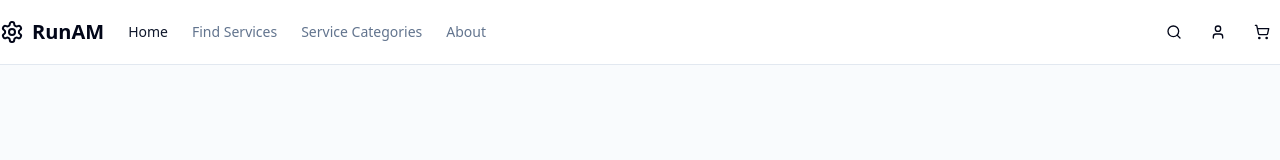
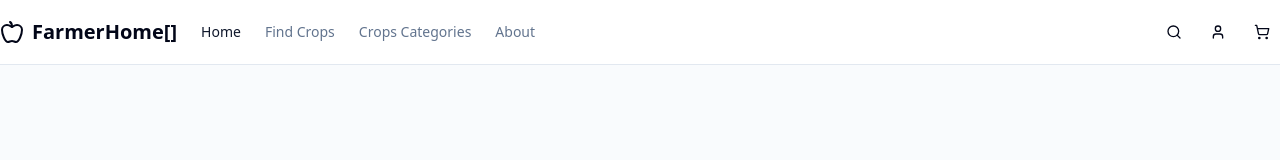
Before and after one commit to urah001/farmproduct, a Next.js app: page / in a window 1280 px wide. Shown: the top 160 px of the page. Built offline with nearby package versions, Linux system fonts and the light colour scheme.

Commit message:
little changes

```diff
--- a/components/ui/header.tsx
+++ b/components/ui/header.tsx
@@ -3,7 +3,7 @@
 import { useState } from "react";
 import Link from "next/link";
 import { usePathname } from "next/navigation";
-import { Menu, Search, Settings, ShoppingCart, User, X } from "lucide-react";
+import { Apple, Menu, Search, ShoppingCart, User, X } from "lucide-react";
 import { Button } from "@/components/ui/button";
 import { Input } from "@/components/ui/input";
 import { Sheet, SheetContent, SheetTrigger } from "@/components/ui/sheet";
@@ -16,8 +16,8 @@ export default function Header() {
 
   const routes = [
     { href: "/", label: "Home" },
-    { href: "/products", label: "Find Services" },
-    { href: "/categories", label: "Service Categories" },
+    { href: "/products", label: "Find Crops" },
+    { href: "/categories", label: "Crops Categories" },
     { href: "/about", label: "About" },
     // { href: "/contact", label: "Contact" },
   ];
@@ -47,10 +47,13 @@ export default function Header() {
           </SheetContent>
         </Sheet>
         <Link href="/" className="ml-4 md:ml-0 flex items-center gap-2">
-          <Settings className="h-6 w-6" />
-          <span className="font-bold text-xl">RunAM</span>
+          {/* header icon top left corner */}
+          <Apple className="h-6 w-6" />
+          {/* header name beside icon at left corner*/}
+          <span className="font-bold text-xl">FarmerHome[]</span>
         </Link>
         <nav className="mx-6 hidden md:flex items-center gap-6 text-sm">
+        {/* mapping to display link in a row format */}
           {routes.map((route) => (
             <Link
               key={route.href}
@@ -61,11 +64,13 @@ export default function Header() {
                   : "text-muted-foreground"
               }`}
             >
+              {/* getting the data to paste from the variable name untop */}
               {route.label}
             </Link>
           ))}
         </nav>
         <div className="ml-auto flex items-center gap-2">
+          {/* the conditional statement for that  */}
           {isSearchOpen ? (
             <div className="relative flex items-center">
               <Input
@@ -80,6 +85,7 @@ export default function Header() {
                 className="absolute right-0"
                 onClick={() => setIsSearchOpen(false)}
               >
+                {/* where the input for search is open , it shows this func to close  */}
                 <X className="h-4 w-4" />
                 <span className="sr-only">Close search</span>
               </Button>
```
Also changed, not shown: 2 other files (tests, documents, lock files or other folders).
